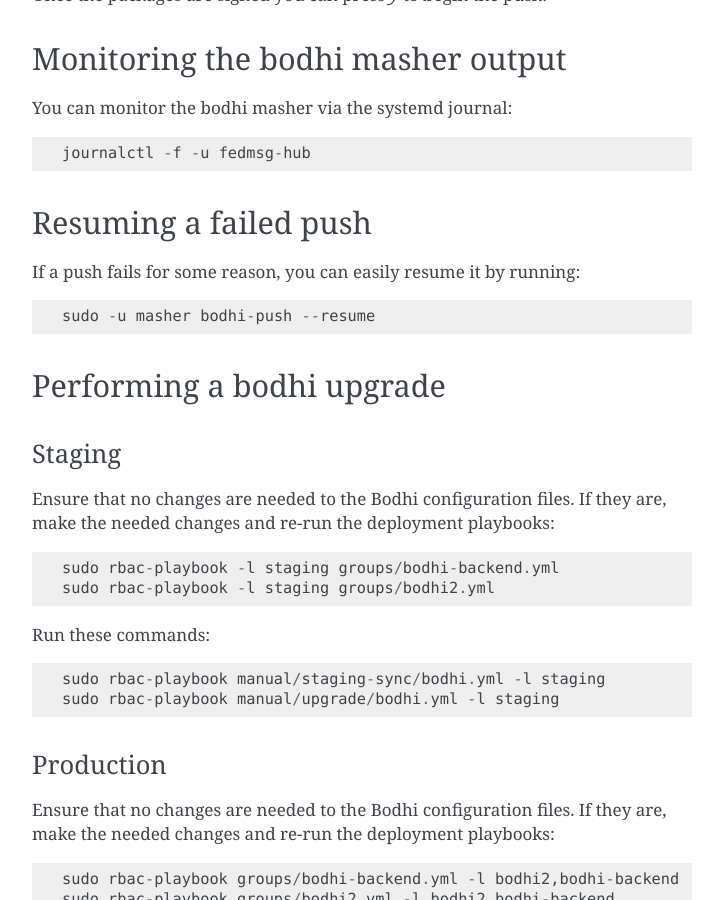
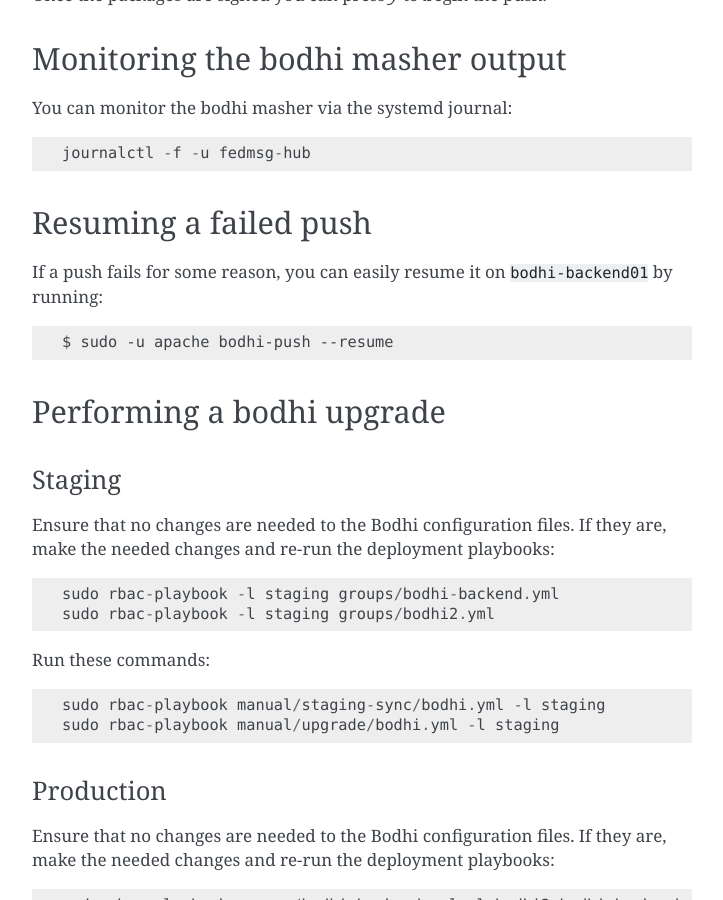
Before and after one commit to FrostyX/infra-docs, a Sphinx documentation site: the page built from docs/sysadmin-guide/sops/bodhi.rst, in a window 1280 px wide and 900 px high, scrolled down 2534 px. Shown: the whole window, without its empty margins (388-1111 px from the left). Built offline with Sphinx 7.4.7, drawn with Linux system fonts in a browser that asks for light colours.

Commit message:
Correct the Bodhi resume SOP.
Signed-off-by: Randy Barlow <randy@electronsweatshop.com>

```diff
--- a/docs/sysadmin-guide/sops/bodhi.rst
+++ b/docs/sysadmin-guide/sops/bodhi.rst
@@ -129,9 +129,9 @@
 Resuming a failed push
 ======================
 
-If a push fails for some reason, you can easily resume it by running::
+If a push fails for some reason, you can easily resume it on ``bodhi-backend01`` by running::
 
-        sudo -u masher bodhi-push --resume
+    $ sudo -u apache bodhi-push --resume
 
 
 Performing a bodhi upgrade
```
